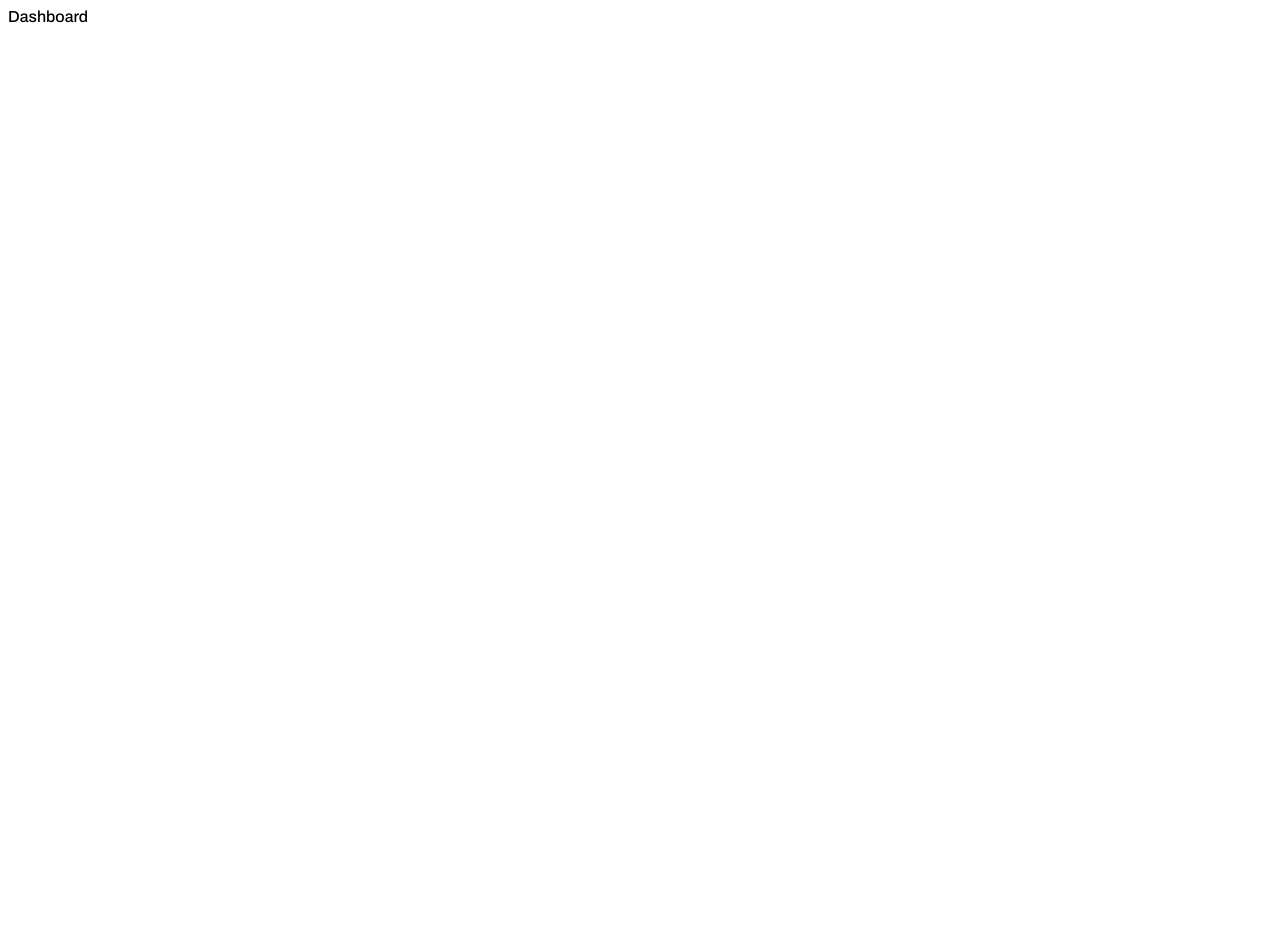
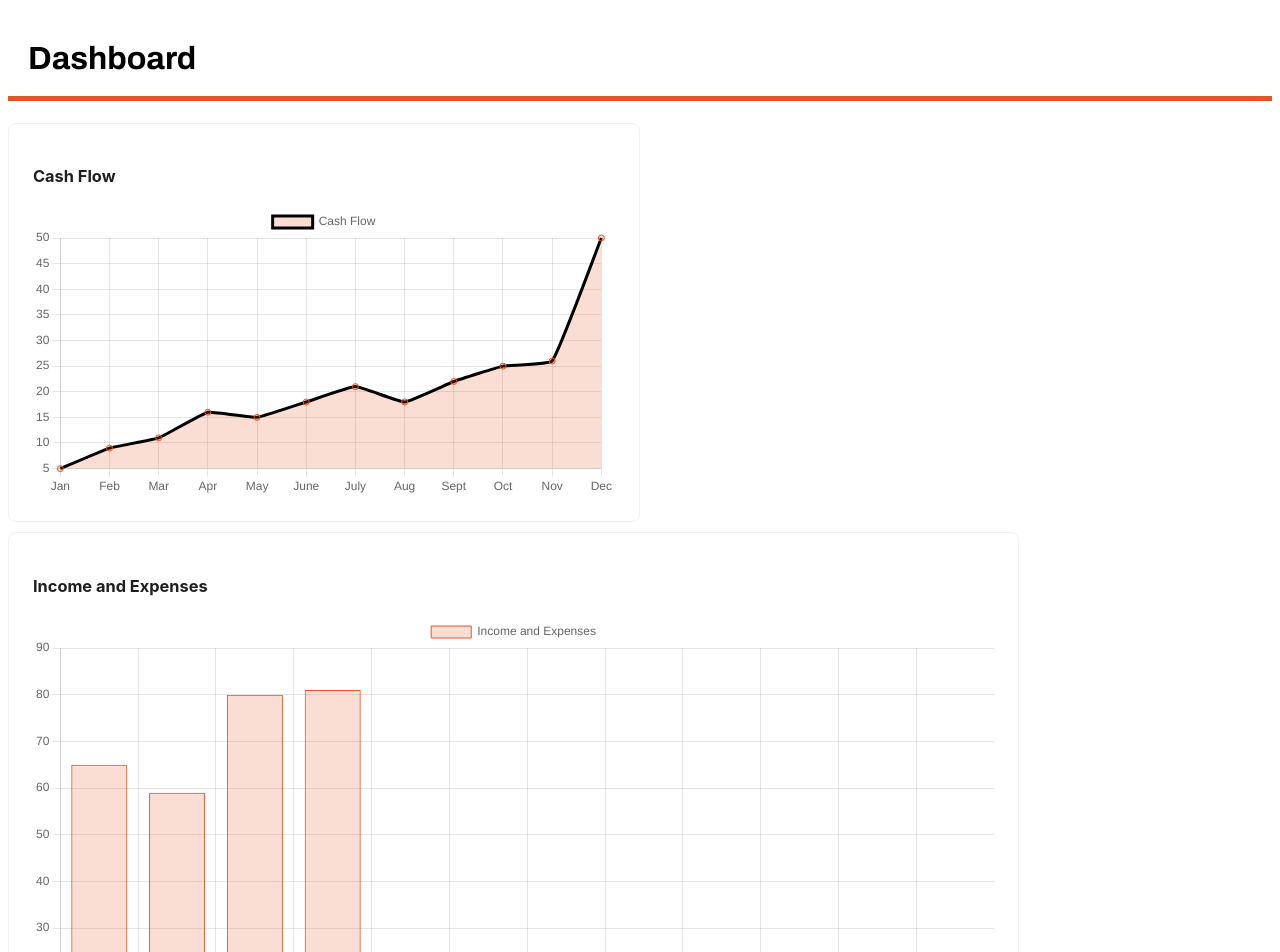
Before and after one commit to FelixAngeloSiena/pax_libera_frontend_v2, a React (Create React App) app: page / in a window 1280 px wide. Shown: the top 952 px of the page. Before the commit the page ends 800 px from the top, so only its background shows below. Built offline with nearby package versions, Linux system fonts and the light colour scheme.

Commit message:
initial commit to dashboard

```diff
--- a/src/assets/css/Styles.css
+++ b/src/assets/css/Styles.css
@@ -1,5 +1,38 @@
-@import url('https://fonts.googleapis.com/css2?family=Archivo:wght@100;200;300;400;500;600;700;800;900&display=swap');
-.body{
-  font-family: 'Archivo', sans-serif;
+@import url("https://fonts.googleapis.com/css2?family=Archivo:wght@100;200;300;400;500;600;700;800;900&display=swap");
+.body {
+  font-family: "Archivo", sans-serif;
   font-weight: 500;
 }
+
+/* ========= Dashboard Layout=============== */
+.layout-container {
+  min-height: 100vh;
+}
+.sidenav-menu {
+  font-family: "Poppins", sans-serif;
+  font-weight: 600;
+}
+.footer-nav {
+  text-align: center;
+  background: #fff;
+  font-family: "Poppins", sans-serif;
+}
+.navbar-settings {
+  font-family: "Poppins", sans-serif;
+}
+
+.main-component-container {
+  padding: 24px;
+  background: #fff;
+}
+
+/* =================== DASHBOARD CSS ===================== */
+
+.line-graph-container {
+  max-width: 50%;
+}
+
+.bar-graph-container {
+  margin-top: 10px;
+  max-width: 80%;
+}
--- a/src/components/dashboard/Dashboard.jsx
+++ b/src/components/dashboard/Dashboard.jsx
@@ -1,9 +1,110 @@
-import React from 'react'
+import React from "react";
+import { Card } from "antd";
+import { Line, Bar } from "react-chartjs-2";
+import Chart from "chart.js/auto";
+import "../../assets/css/Styles.css";
 
 const Dashboard = () => {
+  const data = {
+    labels: [
+      "Jan",
+      "Feb",
+      "Mar",
+      "Apr",
+      "May",
+      "June",
+      "July",
+      "Aug",
+      "Sept",
+      "Oct",
+      "Nov",
+      "Dec",
+    ],
+    datasets: [
+      {
+        label: "Cash Flow",
+        data: [5, 9, 11, 16, 15, 18, 21, 18, 22, 25, 26, 50],
+        backgroundColor: "rgba(228, 85, 37, 0.2)",
+        borderColor: "black",
+        pointBorderColor: "#e45525",
+        fill: true,
+        tension: 0.1,
+      },
+    ],
+  };
+
+  const options = {
+    plugin: {
+      legend: false,
+    },
+    scale: {
+      y: {},
+    },
+  };
+
+  const dataBarG = {
+    labels: [
+      "Jan 2023",
+      "Feb 2023",
+      "Mar 2023",
+      "Apr 2023",
+      "May 2023",
+      "June 2023",
+      "July 2023",
+      "Aug 2023",
+      "Sept 2023",
+      "Oct 2023",
+      "Nov 2023",
+      "Dec 2023",
+    ],
+    datasets: [
+      {
+        label: "Income and Expenses",
+        data: [65, 59, 80, 81],
+        backgroundColor: "rgba(228, 85, 37, 0.2)",
+        borderColor: "#e45525",
+        borderWidth: 1,
+      },
+    ],
+  };
+
+  const optionsBarG = {
+    scales: {
+      yAxes: [
+        {
+          ticks: {
+            beginAtZero: true,
+          },
+        },
+      ],
+    },
+  };
   return (
-    <div>Dashboard</div>
-  )
-}
+    <>
+      <h1
+        style={{
+          padding: "20px",
+          backgroundColor: "#fff",
+          borderBottom: "5px #e45525 solid",
+        }}
+      >
+        Dashboard
+      </h1>
+      <div className="line-graph-container">
+        <Card>
+          <h3>Cash Flow</h3>
+          <Line type={Chart} data={data} options={options}></Line>
+        </Card>
+      </div>
 
-export default Dashboard
+      <div className="bar-graph-container">
+        <Card>
+          <h3>Income and Expenses</h3>
+          <Bar type={Chart} data={dataBarG} options={optionsBarG} />
+        </Card>
+      </div>
+    </>
+  );
+};
+
+export default Dashboard;
```
